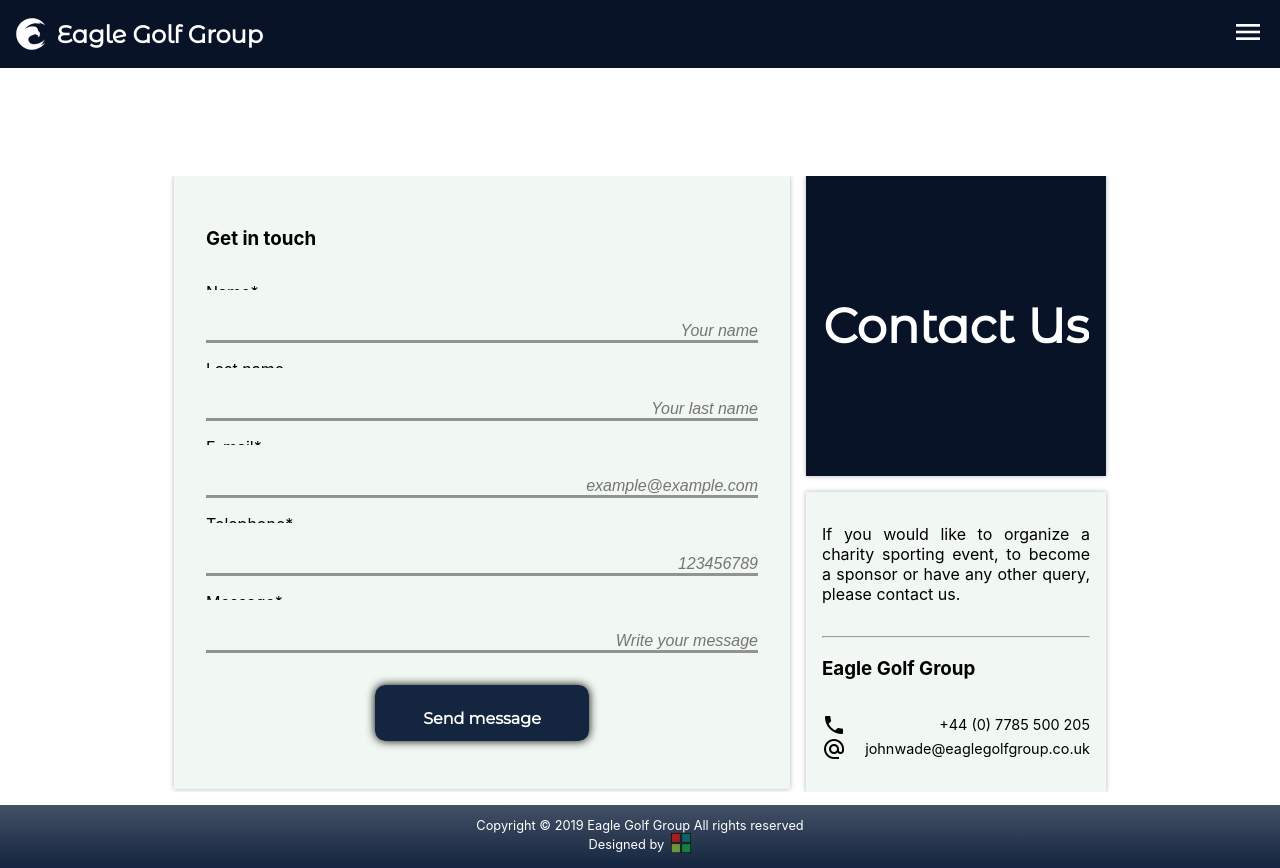
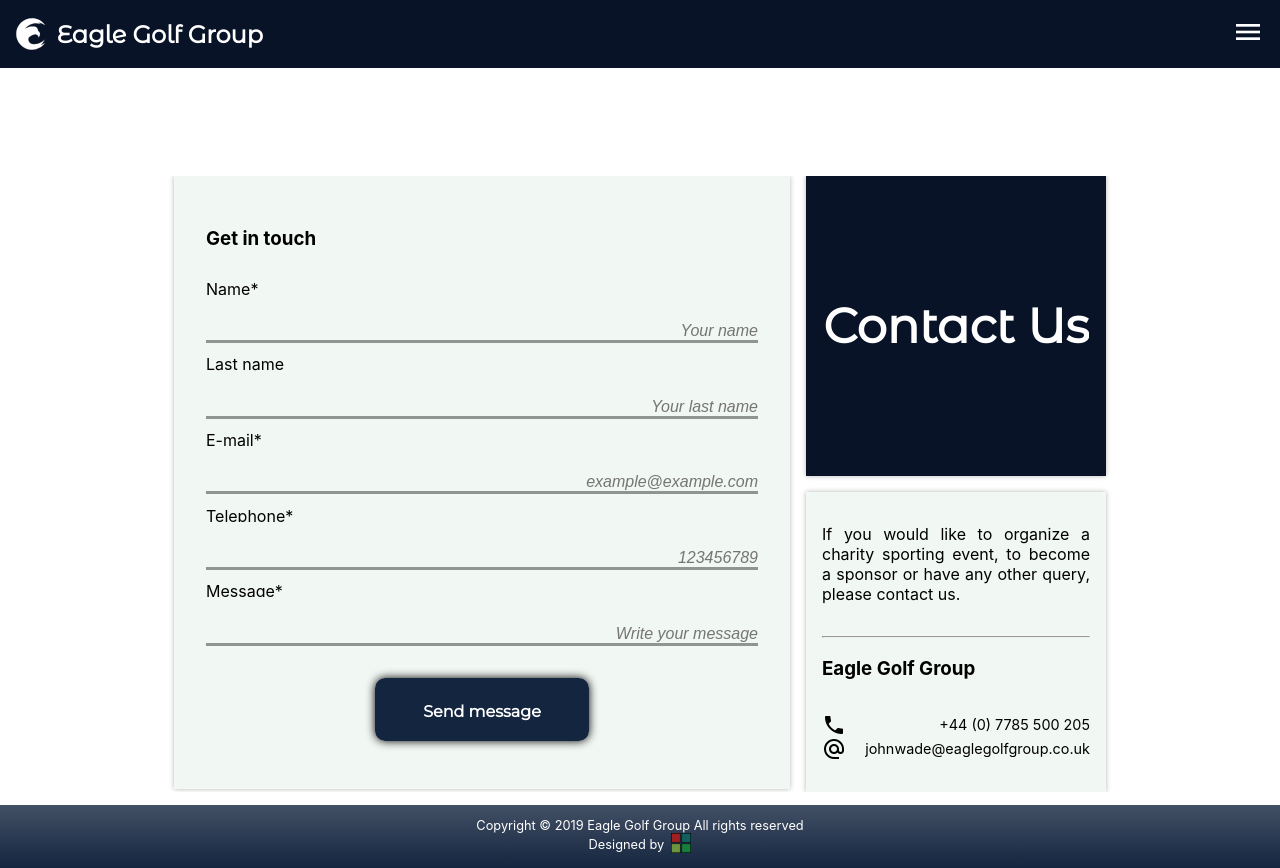
Before and after one commit to annaszalkiewicz/eaglegolfgroup, a React (Create React App) app: page /contact in a window 1280 px wide. Built offline with nearby package versions, Linux system fonts and the light colour scheme.

Commit message:
Fix form label margin in landscape devices

```diff
--- a/src/css/_responsive.scss
+++ b/src/css/_responsive.scss
@@ -38,6 +38,13 @@
   .our-partners-container,
   .contact-container {
     margin: 13vh auto 0 auto;
+  }
+}
+@media screen and (min-width: 640px) and (orientation: landscape) {
+  .contact-us-item-3 {
+    label {
+      margin: 0.7em 0;
+    }
   }
 }
 
```
